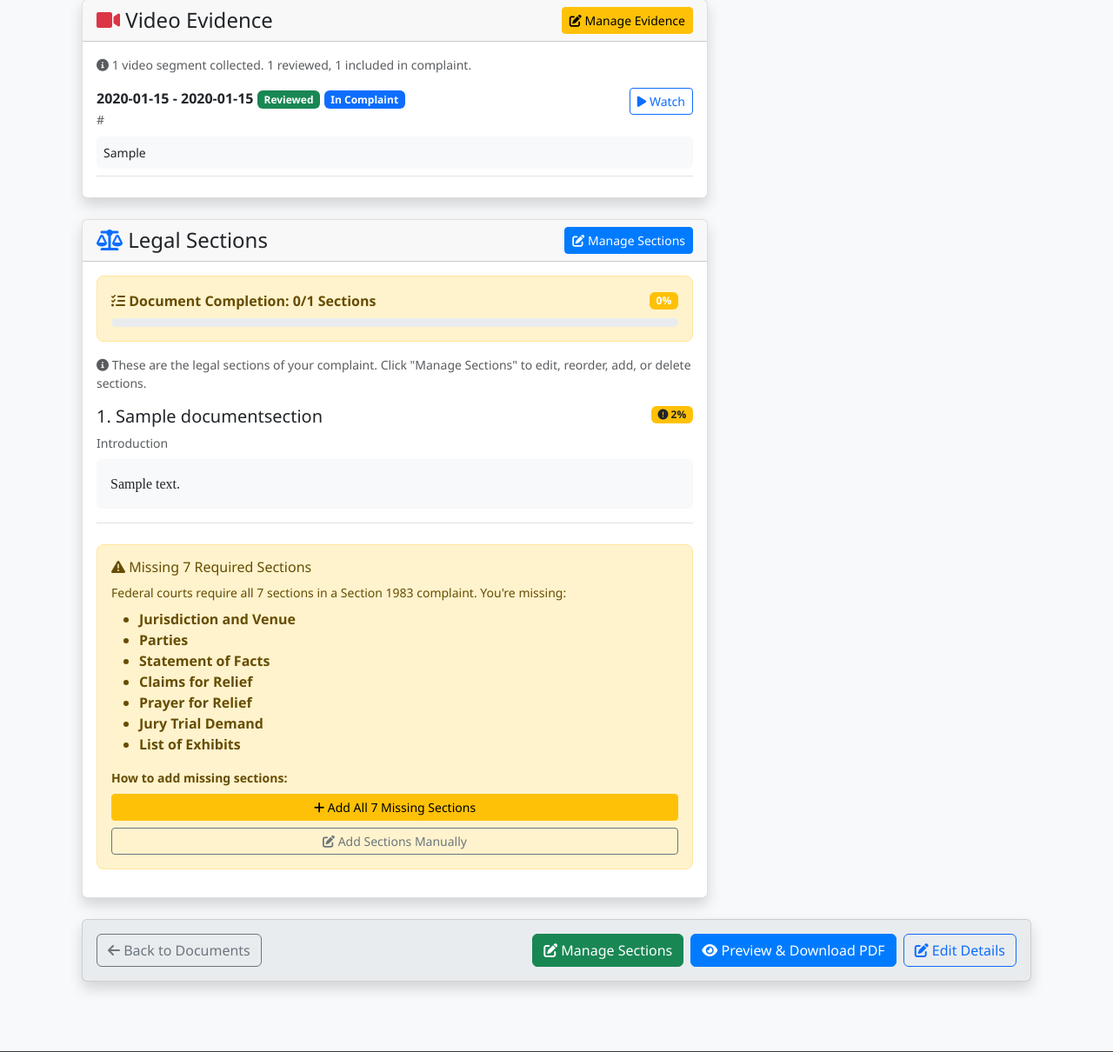
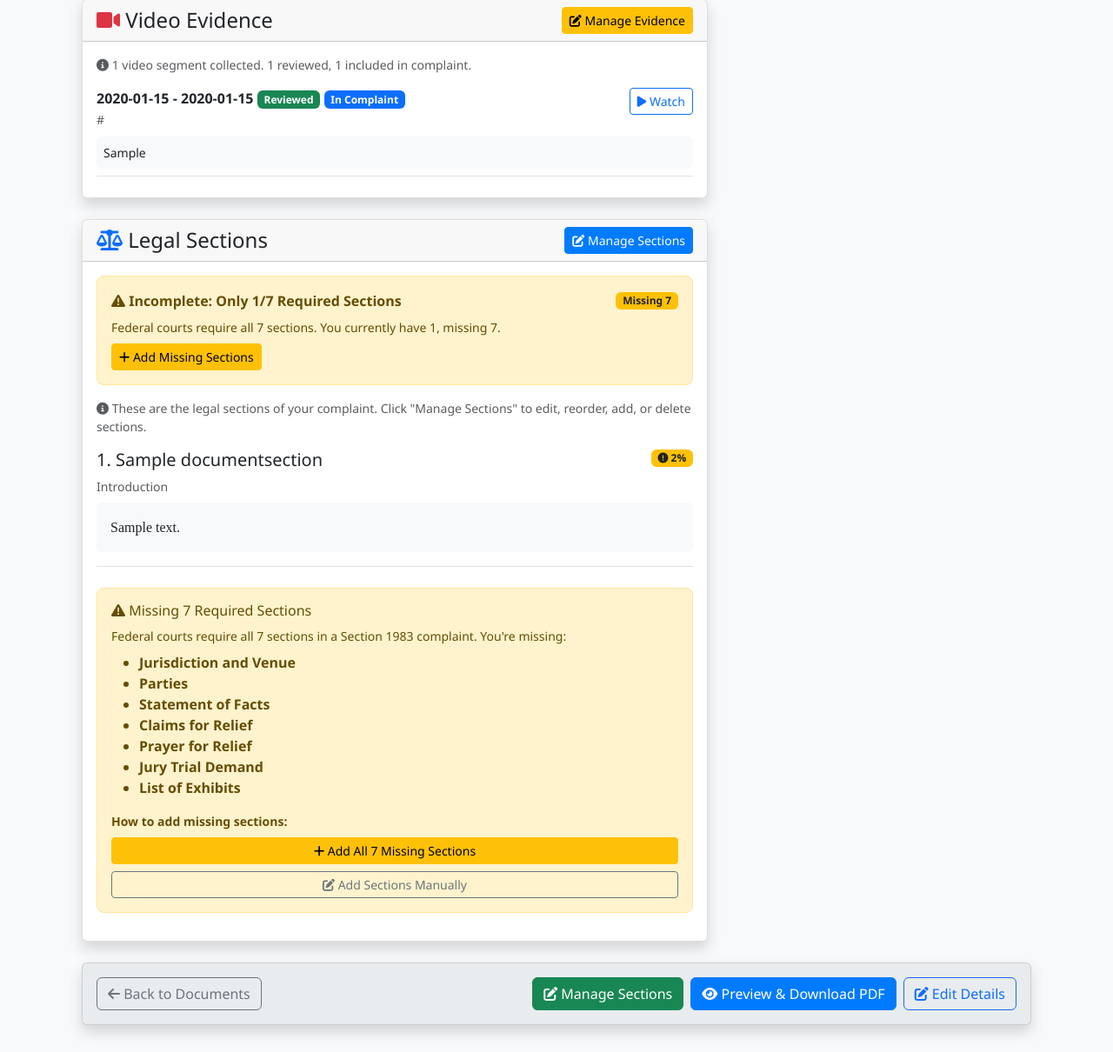
Before and after one commit to LaylaAddi/1983, a Django app: page /documents/1/ in a window 1280 px wide. Shown: the part 1644-2854 px from the top of the page at 87% size. Run offline with Django 4.2, Linux system fonts and the light colour scheme; a user stored in the database is signed in; tables that the repository leaves empty hold one stand-in row (values such as "Sample post"); parts of the project's set-up code (start-up, migrations or seed data) failed here and were passed over.

Commit message:
Fix misleading completion banner - show warning for incomplete section count
The banner was still showing '6/6 Sections 100%' which is misleading.

Now:
- If total_sections == 7: Shows completion percentage
- If total_sections < 7: Shows 'Incomplete: Only X/7 Required Sections' in yellow warning
- Uses missing_sections.length to show accurate missing count
- No more false 100% when sections are missing

🤖 Generated with [Claude Code](https://claude.com/claude-code)

Co-Authored-By: Claude <noreply@anthropic.com>

```diff
--- a/templates/documents/detail.html
+++ b/templates/documents/detail.html
@@ -356,10 +356,12 @@
                 <div class="card-body">
                     {% if sections %}
                         <!-- Overall Completion Status -->
+                        {% if document.total_sections == 7 %}
+                            <!-- All 7 sections present - show completion percentage -->
                             <div class="alert {% if document.is_document_complete %}alert-success{% elif document.completion_percentage > 50 %}alert-info{% else %}alert-warning{% endif %} mb-3">
                                 <div class="d-flex justify-content-between align-items-center mb-2">
                                     <strong>
-                                    <i class="fas fa-tasks"></i> Document Completion: {{ document.completed_sections }}/{{ document.total_sections }} Sections
+                                        <i class="fas fa-tasks"></i> Document Completion: {{ document.completed_sections }}/7 Sections
                                     </strong>
                                     <span class="badge {% if document.completion_percentage == 100 %}bg-success{% elif document.completion_percentage > 50 %}bg-primary{% else %}bg-warning{% endif %}">
                                         {{ document.completion_percentage }}%
@@ -375,6 +377,25 @@
                                     </div>
                                 </div>
                             </div>
+                        {% else %}
+                            <!-- Less than 7 sections - show warning -->
+                            <div class="alert alert-warning mb-3">
+                                <div class="d-flex justify-content-between align-items-center mb-2">
+                                    <strong>
+                                        <i class="fas fa-exclamation-triangle"></i> Incomplete: Only {{ document.total_sections }}/7 Required Sections
+                                    </strong>
+                                    <span class="badge bg-warning text-dark">
+                                        {% with missing_count=missing_sections|length %}
+                                            Missing {{ missing_count }}
+                                        {% endwith %}
+                                    </span>
+                                </div>
+                                <p class="mb-2 small">Federal courts require all 7 sections. You currently have {{ document.total_sections }}, missing {{ missing_sections|length }}.</p>
+                                <a href="{% url 'generate_default_sections' document.pk %}" class="btn btn-sm btn-warning">
+                                    <i class="fas fa-plus"></i> Add Missing Sections
+                                </a>
+                            </div>
+                        {% endif %}
 
                         <p class="text-muted small mb-3">
                             <i class="fas fa-info-circle"></i> These are the legal sections of your complaint.
```
Lines whose indentation alone changed are shown as unchanged.
